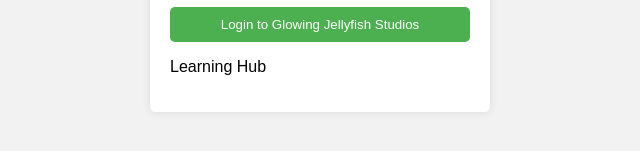
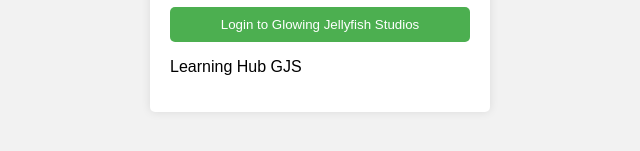
Before and after one commit to digitaldarkness2024/digitaldarkness2024.github.io, a plain HTML site: page index.html in a window 1280 px wide. Shown: the part 441-592 px from the top of the page, 320-960 px from the left. Drawn offline with Linux system fonts and the light colour scheme.

Commit message:
Update index.html
Signed-off-by: Glowing Jellyfish Studios <glowingjellyfishstudios@outlook.com>

```diff
--- a/index.html
+++ b/index.html
@@ -23,7 +23,7 @@
             <input type="password" placeholder="Password" name="password" required>
             <button type="submit">Login to Glowing Jellyfish Studios</button>
             <div class="error" id="error">Invalid username or password</div>
-            <p>Learning Hub</p>
+            <p>Learning Hub GJS</p>
         </form>
     </div>
     <script src="script.js"></script>
```
